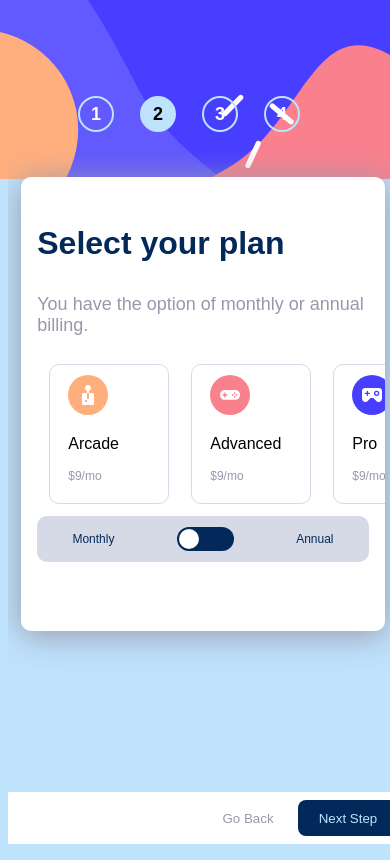
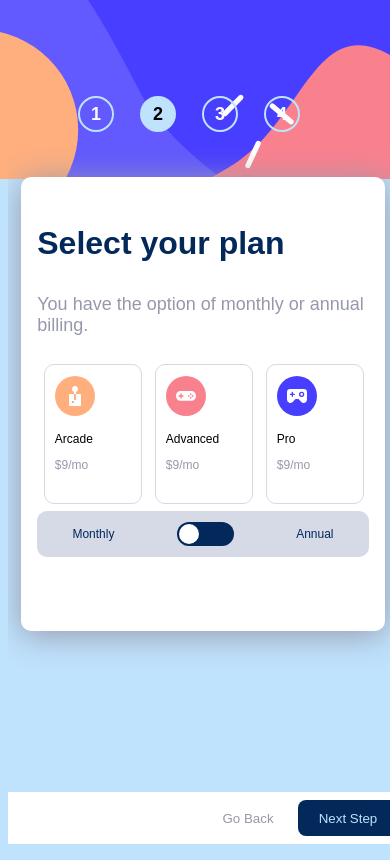
Before and after one commit to B4rsam/frontendmentors-multistepform, a React app: page / in a window 390 px wide. Both pictures are taken after a click on the button "Next Step". Built offline with nearby package versions, Linux system fonts and the light colour scheme; the HTML template or start-up script is replaced by a standard one.

Commit message:
feat: plans mobile interface

```diff
--- a/src/components/primitives/Radio/radio.module.sass
+++ b/src/components/primitives/Radio/radio.module.sass
@@ -34,3 +34,15 @@
         .radioPrice
             font-size: 12px
             color: $neutralGray
+
+
+    @include mobile
+        margin-inline: 2px
+
+        .radioButton
+            width: 25vw !important
+
+        .radioContent
+            margin: 4vw
+            .radioTitle
+                font-size: 0.75rem
```
